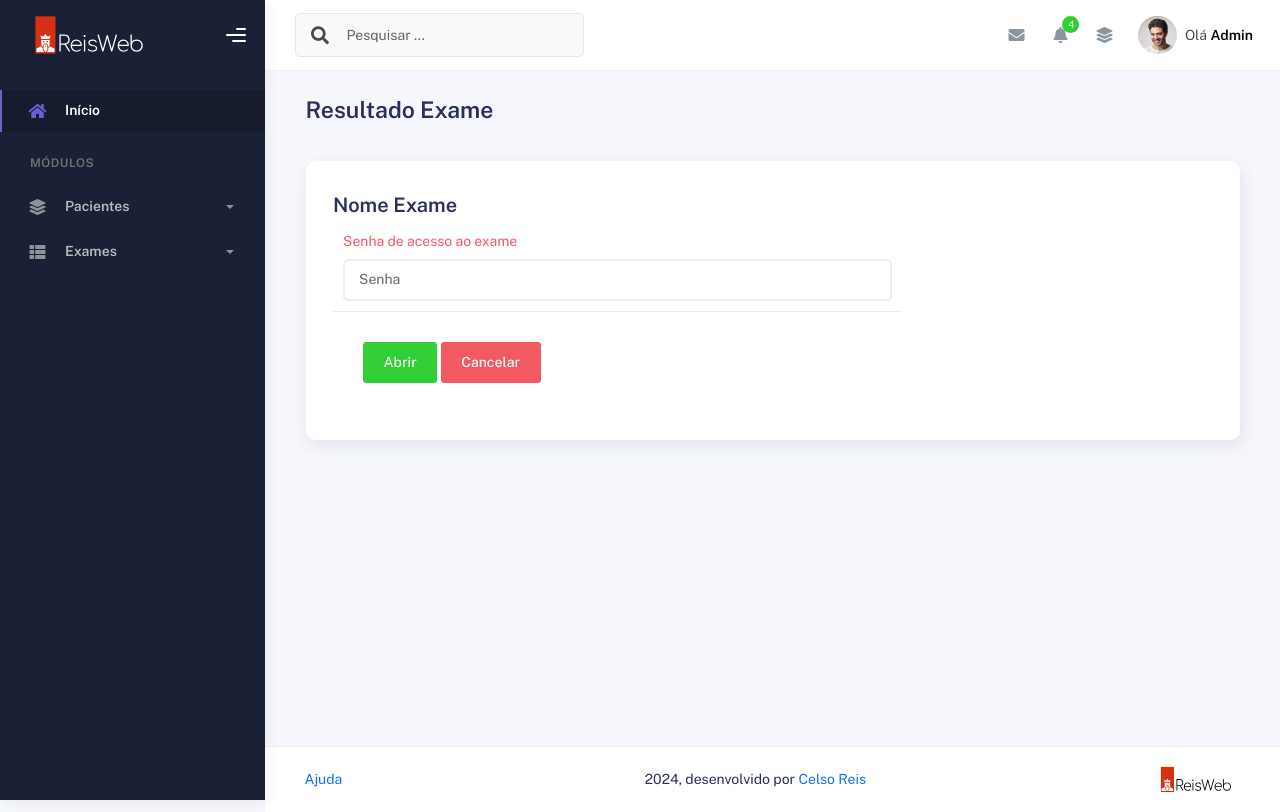
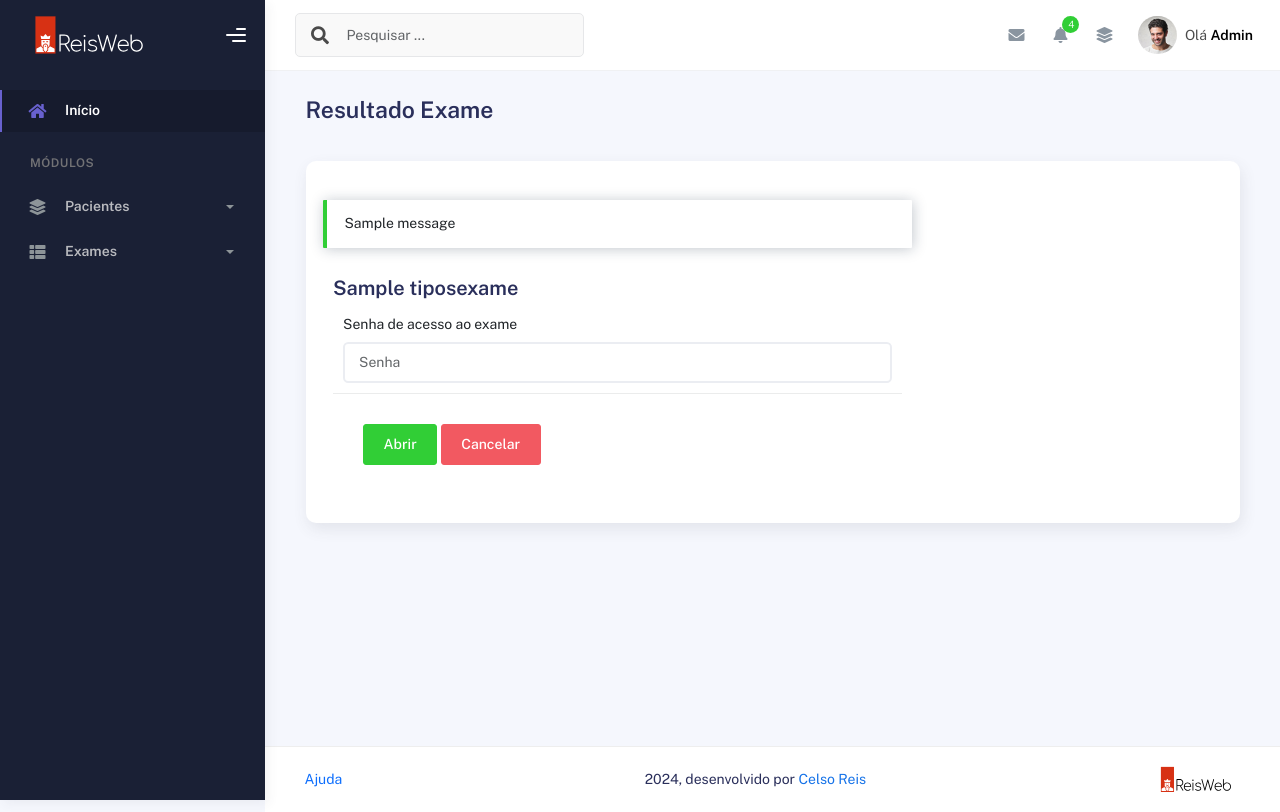
Before and after one commit to CelsoSReis/lc_lab, a Django app: page /exames/solicitar_senha_exame/1 in a window 1280 px wide. Run offline with Django 5.2, Linux system fonts and the light colour scheme; a user stored in the database is signed in; tables that the repository leaves empty hold one stand-in row (values such as "Sample post"); one stand-in notice (Sample message) is shown; some libraries are stand-ins or nearby versions.

Commit message:
Update solicitar_senha_exame.html

```diff
--- a/exames/templates/solicitar_senha_exame.html
+++ b/exames/templates/solicitar_senha_exame.html
@@ -17,15 +17,21 @@
                     <div class="card-body">
                         <div class="row">
                             <div class="col-md-6 col-lg-8">
-
+                                {% if messages %}
+                                    <br>
+                                    {% for message in messages %}
+                                    <div class="alert {{ message.tags }}">{{ message }}</div>
+                                    {% endfor %}
+                                {% endif %}
                                 <div class="form-group">
-                                    <div class="card-title">Nome Exame</div>
-                                    <form action="" method="POST">{% csrf_token %}
+                                    <div class="card-title">{{exame.exame.nome}}</div>
+                                    <form action="{% url "solicitar_senha_exame" exame.id %}" method="POST">{% csrf_token %}
                                         <div class="form-group">
-                                            <label class="text-danger"for="password">Senha de acesso ao exame</label>
+                                            <label class="text-dark"for="password">Senha de acesso ao exame</label>
                                             <input
                                               type="password"
                                               class="form-control"
+                                              name="senha"
                                               id="password"
                                               placeholder="Senha"
                                             />
```
